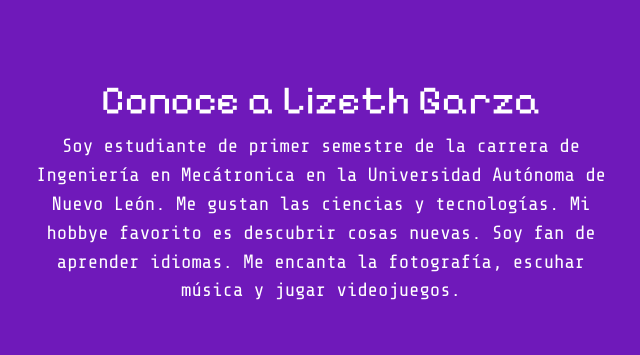
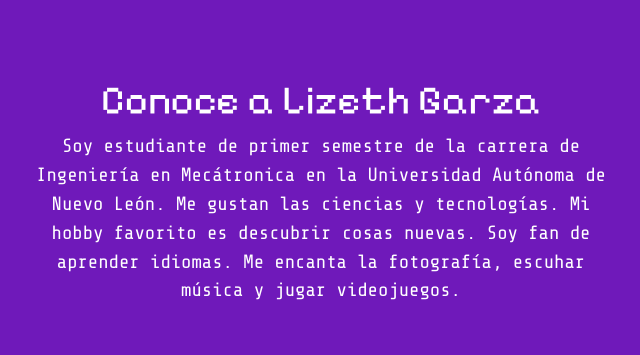
Before and after one commit to LizethGrza/LizethGrza.github.io, a plain HTML site: page index.html in a window 1280 px wide. Shown: the part 1220-1575 px from the top of the page, 319-959 px from the left. Drawn offline with nearby package versions, Linux system fonts and the light colour scheme; a web font is replaced by a local one.

Commit message:
Update index.html

```diff
--- a/index.html
+++ b/index.html
@@ -77,7 +77,7 @@
           <link rel="preconnect" href="https://fonts.gstatic.com" crossorigin>
           <link href="https://fonts.googleapis.com/css2?family=Pixelify+Sans&display=swap" rel="stylesheet"> Conoce a Lizeth Garza
         </h2>
-        <p class="seccion-texto"> Soy estudiante de primer semestre de la carrera de Ingeniería en Mecátronica en la Universidad Autónoma de Nuevo León. Me gustan las ciencias y tecnologías. Mi hobbye favorito es descubrir cosas nuevas. Soy fan de aprender idiomas. Me encanta la fotografía, escuhar música y jugar videojuegos.  </p>
+        <p class="seccion-texto"> Soy estudiante de primer semestre de la carrera de Ingeniería en Mecátronica en la Universidad Autónoma de Nuevo León. Me gustan las ciencias y tecnologías. Mi hobby favorito es descubrir cosas nuevas. Soy fan de aprender idiomas. Me encanta la fotografía, escuhar música y jugar videojuegos.  </p>
       </div>
     </section>
 
```
